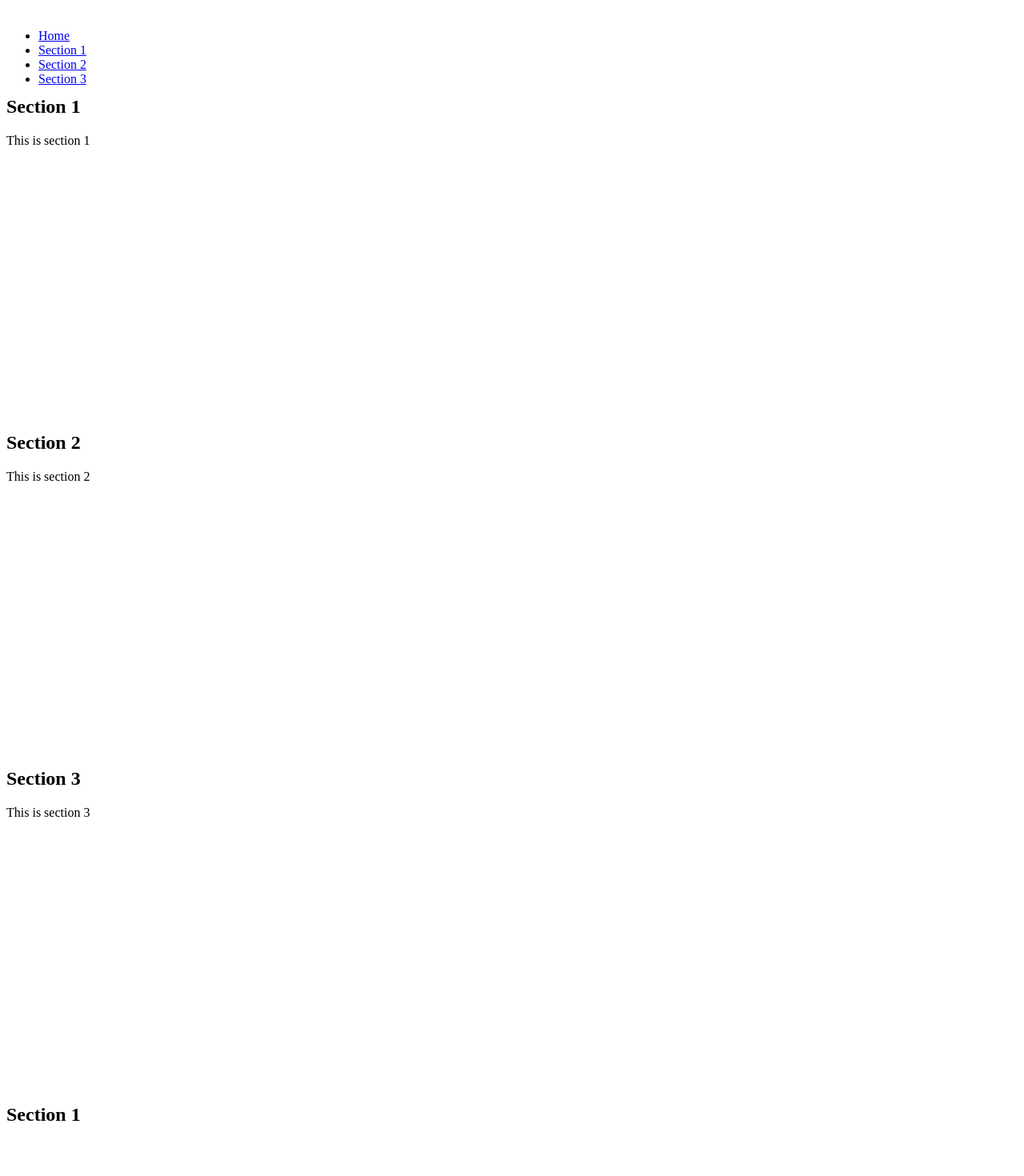
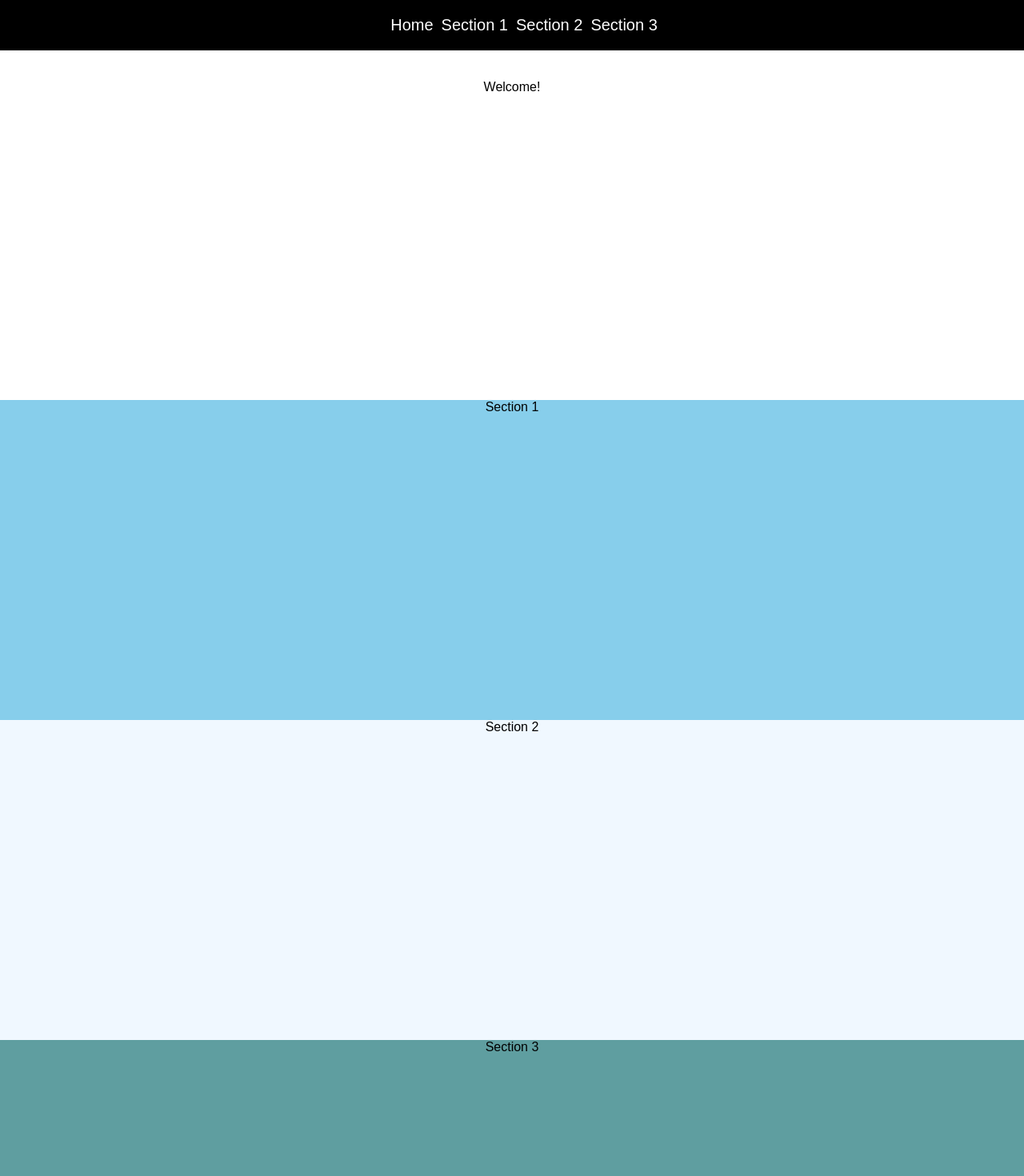
Before and after one commit to StephenWeiXu/calendar-converter, a React (Create React App) app: page / in a window 1280 px wide. Shown: the top 1470 px of the page at 80% size. Built offline with nearby package versions, Linux system fonts and the light colour scheme.

Commit message:
get scroll to highligh tnav to work

```diff
--- a/public/index.html
+++ b/public/index.html
@@ -15,3 +15,58 @@
     <div id="root"></div>
   </body>
 </html>
+
+<style>
+body {
+  margin: 0;
+  padding: 0;
+  font-family: sans-serif;
+}
+
+.nav {
+  position: fixed;
+  background: black;
+  font-size: 20px;
+  top: 0;
+  width: 100%;
+  text-align: center;
+}
+
+.nav ul {
+  list-style: none;
+}
+
+.nav li {
+  display: inline;
+  margin-right: 10px;
+}
+
+.nav a {
+  text-decoration: none;
+  color: white;
+}
+
+.content {
+  text-align: center;
+}
+
+#header {
+  height: 400px;
+  padding-top: 100px;
+}
+
+#section_1 {
+  background: skyblue;
+  height: 400px;
+}
+
+#section_2 {
+  background: aliceblue;
+  height: 400px;
+}
+
+#section_3 {
+  background: cadetblue;
+  height: 400px;
+}
+</style>
--- a/src/App.js
+++ b/src/App.js
@@ -1,6 +1,5 @@
 import React, { Component } from "react";
 import { Route, NavLink, HashRouter, BrowserRouter, Switch } from "react-router-dom";
-import Demo from "./Demo";
 import ScrollableNav from "./ScrollableNav";
 
 class App extends Component {
@@ -12,8 +11,10 @@ class App extends Component {
 
   render() {
     let navStyle = {
-      "position": "fixed"
+      "position": "fixed",
+      "listStyle": "none",
     }
+
     let sectionStyle = {
       "height": "400px"
     }
@@ -25,24 +26,20 @@ class App extends Component {
     return(
       <HashRouter>
         <div>
-          <ScrollableNav style={navStyle}>
-              <li><NavLink to="/"><span>Home</span></NavLink></li>
-              <li><NavLink to="/section_1"><span>Section 1</span></NavLink></li>
-              <li><NavLink to="/section_2"><span>Section 2</span></NavLink></li>
-              <li><NavLink to="/section_3"><span>Section 3</span></NavLink></li>
-          </ScrollableNav>
+          <div className="nav">
+            <ScrollableNav>
+                <li><NavLink to="/"><span>Home</span></NavLink></li>
+                <li><NavLink to="/section_1"><span>Section 1</span></NavLink></li>
+                <li><NavLink to="/section_2"><span>Section 2</span></NavLink></li>
+                <li><NavLink to="/section_3"><span>Section 3</span></NavLink></li>
+            </ScrollableNav>
+          </div>
 
-          <div>
-            <Route exact path="/" component={Demo} />
-            <Route path="/section_1" component={Demo} />
-            <Route path="/section_2" component={Demo} />
-            <Route path="/section_3" component={Demo} />
-
-            <div>
-              <div id="section_1" style={sectionStyle}><h2 style={h2Style}>Section 1</h2></div>
-              <div id="section_2" style={sectionStyle}><h2 style={h2Style}>Section 2</h2></div>
-              <div id="section_3" style={sectionStyle}><h2 style={h2Style}>Section 3</h2></div>
-            </div>
+          <div className="content">
+              <div id="header"><span>Welcome!</span></div>
+              <div id="section_1"><span>Section 1</span></div>
+              <div id="section_2"><span>Section 2</span></div>
+              <div id="section_3"><span>Section 3</span></div>
           </div>
         </div>
       </HashRouter>
--- a/src/Demo.js
+++ /dev/null
@@ -1,44 +0,0 @@
-import React, { Component } from "react";
-
-class Demo extends Component {
-  	constructor(props) {
-	    super(props);
-
-	    this.props = props;
-	}
-
-    componentDidMount() {
-	}
-
-	render() {
-		let sectionStyle = {
-			"height": "400px"
-		}
-
-		let h2Style = {
-			"paddingTop": "100px"
-		}
-
-		return(
-			<div>
-				<div id="section_1" style={sectionStyle}>
-					<h2 style={h2Style}>Section 1</h2>
-					<p>This is section 1</p>
-				</div>
-
-
-				<div id="section_2" style={sectionStyle}>
-					<h2 style={h2Style}>Section 2</h2>
-					<p>This is section 2</p>
-				</div>
-
-				<div id="section_3" style={sectionStyle}>
-					<h2 style={h2Style}>Section 3</h2>
-					<p>This is section 3</p>
-				</div>
-			</div>
-		);
-	}
-}
-
-export default Demo;
--- a/src/ScrollableNav.js
+++ b/src/ScrollableNav.js
@@ -22,19 +22,19 @@ class ScrollableNav extends Component {
     //  }
     // });
 
-    function easeInOutQuad(current_time, start, change, duration) {
-      current_time /= duration/2;
-      if (current_time < 1) return change/2*current_time*current_time + start;
-      current_time--;
-      return -change/2 * (current_time*(current_time-2) - 1) + start;
-    };
-
     function scrollTo(start, to, duration) {
       let change = to - start,
           currentTime = 0,
           increment = 30;
 
-      let animateScroll = function(){
+      let easeInOutQuad = (current_time, start, change, duration) => {
+          current_time /= duration/2;
+          if (current_time < 1) return change/2*current_time*current_time + start;
+          current_time--;
+          return -change/2 * (current_time*(current_time-2) - 1) + start;
+      };
+
+      let animateScroll = () => {
           currentTime += increment;
           let val = easeInOutQuad(currentTime, start, change, duration);
           window.scrollTo(0, val);
@@ -50,16 +50,38 @@ class ScrollableNav extends Component {
       let sectionID = event.target.location.hash.replace("#/", "");
 
       if(sectionID) {
-        scrollTo(window.pageYOffset, document.getElementById(sectionID).offsetTop, 1200);
+        scrollTo(window.pageYOffset, document.getElementById(sectionID).offsetTop - document.getElementsByClassName("nav")[0].scrollHeight, 1200);
       } else {
         scrollTo(window.pageYOffset, 0, 1200);
       }
     }
+
+    // window.onscroll = (event) => {
+    //   let sectionID = event.target.location.hash.replace("#/", "");
+    //   if(sectionID) {
+    //     let fromTop = document.getElementById(sectionID).offsetTop + document.getElementsByClassName("nav")[0];
+    //     let cur = scrollItems.map(function(){
+    //        if (document.getElementById(sectionID).offsetTop < fromTop)
+    //          return document.getElementById(sectionID);
+    //      });
+
+    //     cur = cur[cur.length-1];
+    //     let id = cur && cur.length ? cur[0].id : "";
+
+    //     if (lastId !== id) {
+    //        lastId = id;
+    //        menuItems
+    //          .parent().removeClass("active")
+    //          .end().filter("[href='#"+id+"']").parent().addClass("active");
+    //     }
+    //   }
+    // }
+
   }
 
 	render() {
 		return(
-      <ul style={this.props.style}>
+      <ul style={this.props.style} className="header">
         { this.props.children }
       </ul>
     );
```
